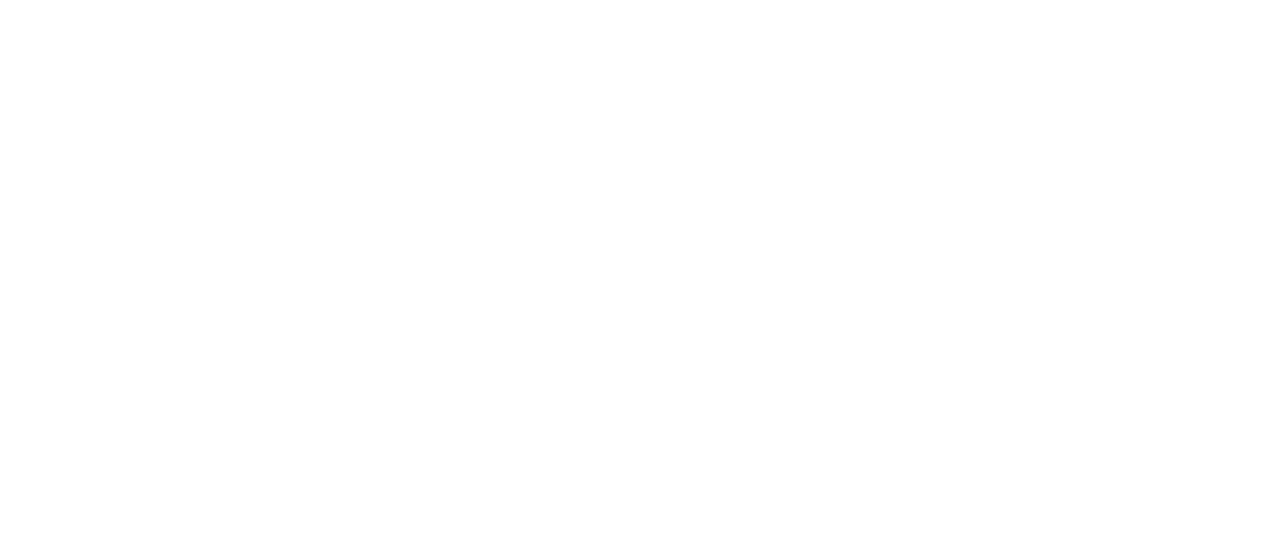
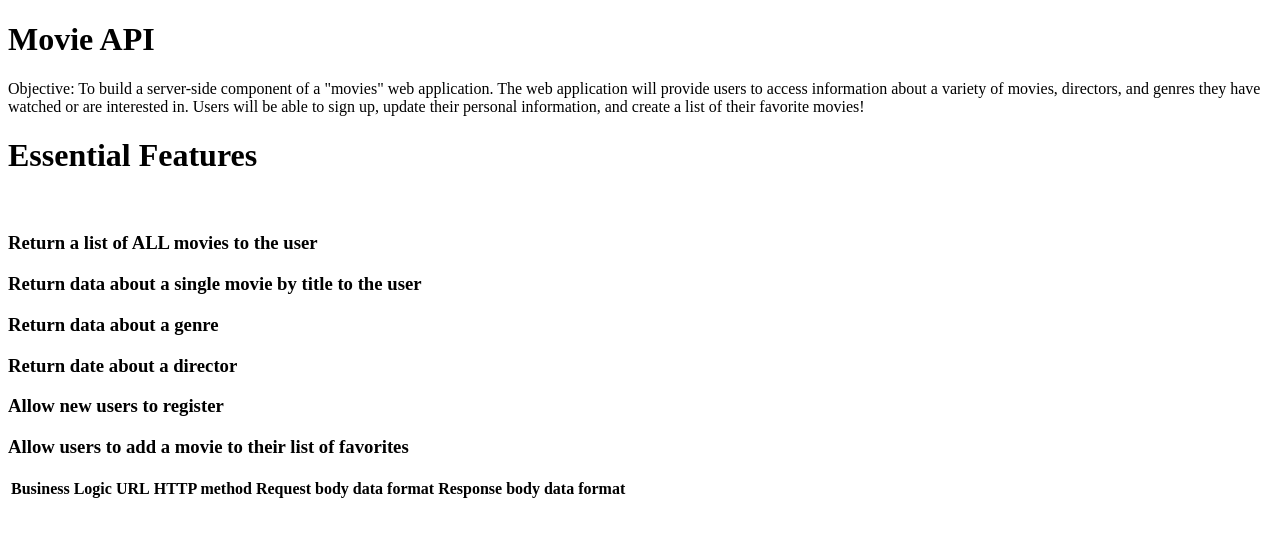
Before and after one commit to nehakhan77/movie_api, a plain HTML site: page public/documentation.html in a window 1280 px wide. Drawn offline with Linux system fonts and the light colour scheme.

Commit message:
Updated index.html

```diff
--- a/public/documentation.html
+++ b/public/documentation.html
@@ -8,7 +8,32 @@
 </head>
 
 <body>
-
+    <h1>Movie API</h1>
+    <p>Objective: To build a server-side component of a "movies" web application. The web application will provide users
+        to access information about a variety of movies, directors, and genres they have watched or are interested in.
+        Users will be able to sign up, update their personal information, and create a list of their favorite movies!
+    </p>
+    <table>
+        <thead>
+            <tr>
+                <th>Business Logic</th>
+                <th>URL</th>
+                <th>HTTP method</th>
+                <th>Request body data format</th>
+                <th>Response body data format</th>
+            </tr>
+        </thead>
+        <tbody>
+            <h1>Essential Features</h1>
+            <br>
+            <h3>Return a list of ALL movies to the user</h3>
+            <h3>Return data about a single movie by title to the user</h3>
+            <h3>Return data about a genre</h3>
+            <h3>Return date about a director</h3>
+            <h3>Allow new users to register</h3>
+            <h3>Allow users to add a movie to their list of favorites</h3>
+        </tbody>
+    </table>
 </body>
 
 </html>
```
Also changed, not shown: index.html (added, +14 -0 lines).
